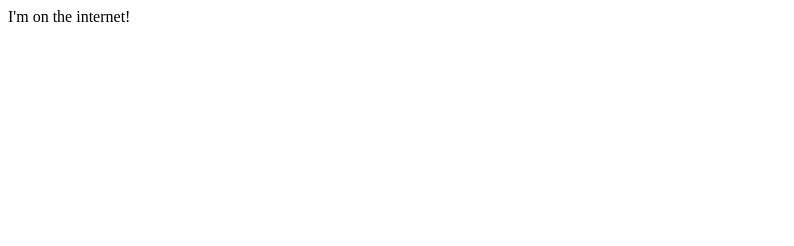
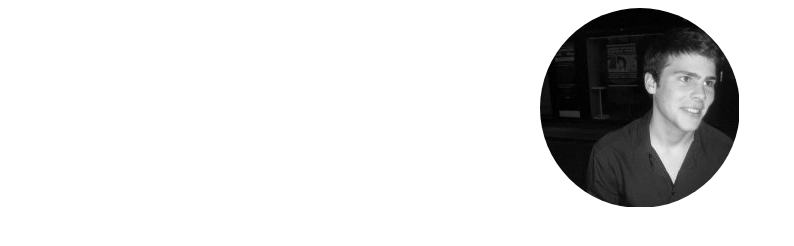
Before and after one commit to LysanderGG/lysandergg.github.io, a plain HTML site: page index.html in a window 1280 px wide. Shown: the whole page, without its empty margins (0-794 px from the left). Drawn offline with Linux system fonts and the light colour scheme.

Commit message:
I'm fabulous
Signed-off-by: Guillaume George <guillaume.george@etu.utc.fr>

```diff
--- a/index.html
+++ b/index.html
@@ -2,8 +2,11 @@
 <html>
     <head>
         <title>Guillaume George</title>
+        <link rel="stylesheet" type="text/css" href="main.css">
     </head>
     <body>
-        I'm on the internet!
+        <center>
+            <a href="https://www.linkedin.com/in/guillaumegeorge"><div class="mypicture" alt="me"></div></a>
+        </center>
     </body>
 </html>
--- /dev/null
+++ b/main.css
@@ -0,0 +1,9 @@
+
+.mypicture {
+    width: 200px;
+    height: 200px;
+	border-radius: 100px;
+	-webkit-border-radius: 100px;
+	-moz-border-radius: 100px;
+	background: url(res/img/me.jpg) no-repeat;
+}
```
Also changed, not shown: res/img/me.jpg (added).
